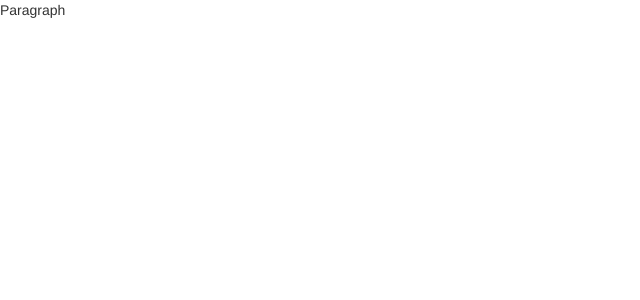
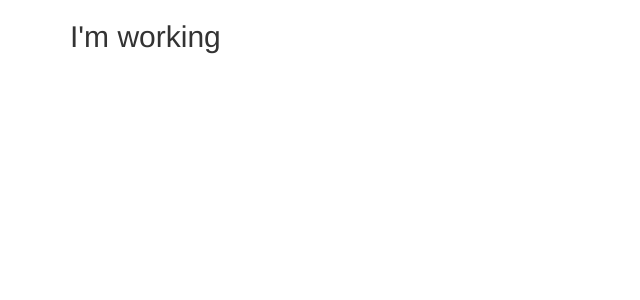
Before and after one commit to Zbozio/recipeProject, an Angular app: page / in a window 1280 px wide. Shown: the top 300 px of the page, without its empty margins (0-640 px from the left). Built offline with nearby package versions, Linux system fonts and the light colour scheme.

Commit message:
Starting recipe project

```diff
--- a/src/app/app.component.html
+++ b/src/app/app.component.html
@@ -1 +1,8 @@
-<p>Paragraph</p>
+<div class="container">
+
+    <div class="row">
+        <div class="col-md-12">
+            <h2>I'm  working</h2>
+        </div>
+    </div>
+</div>
```
